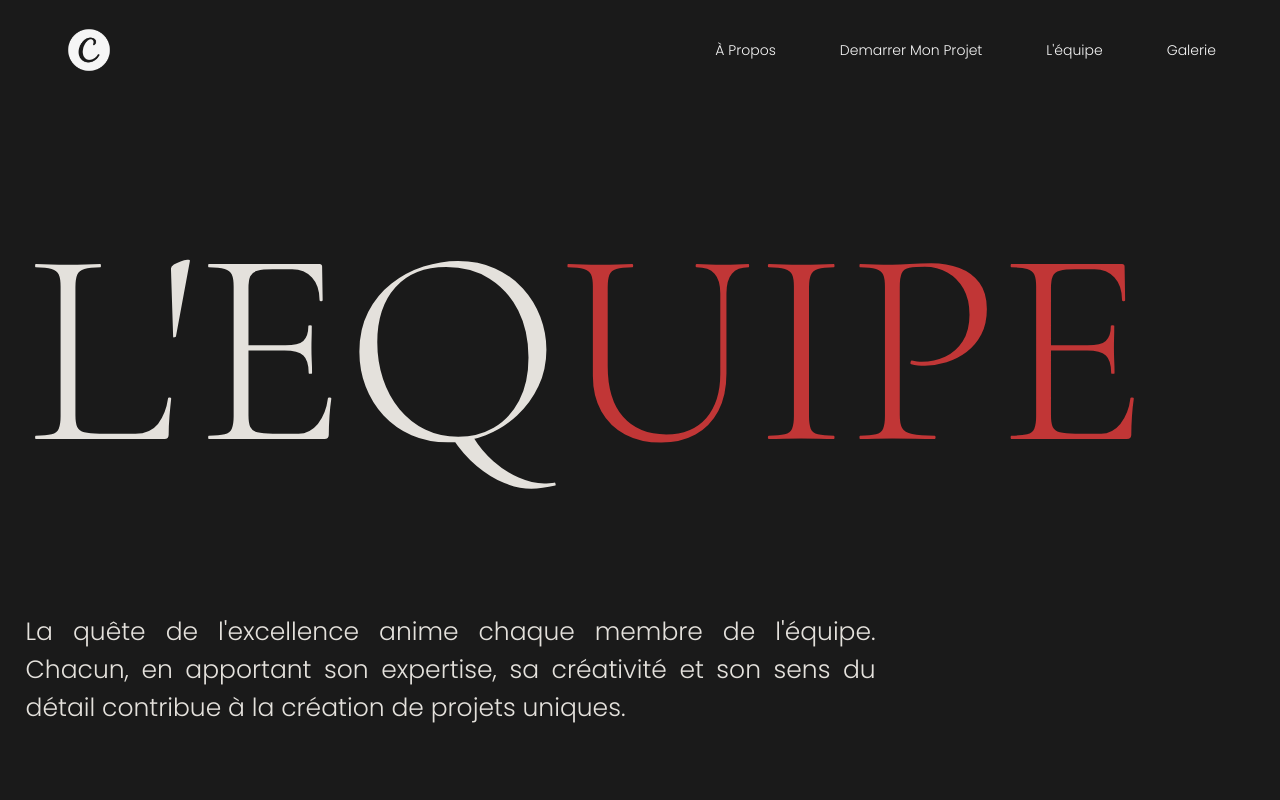
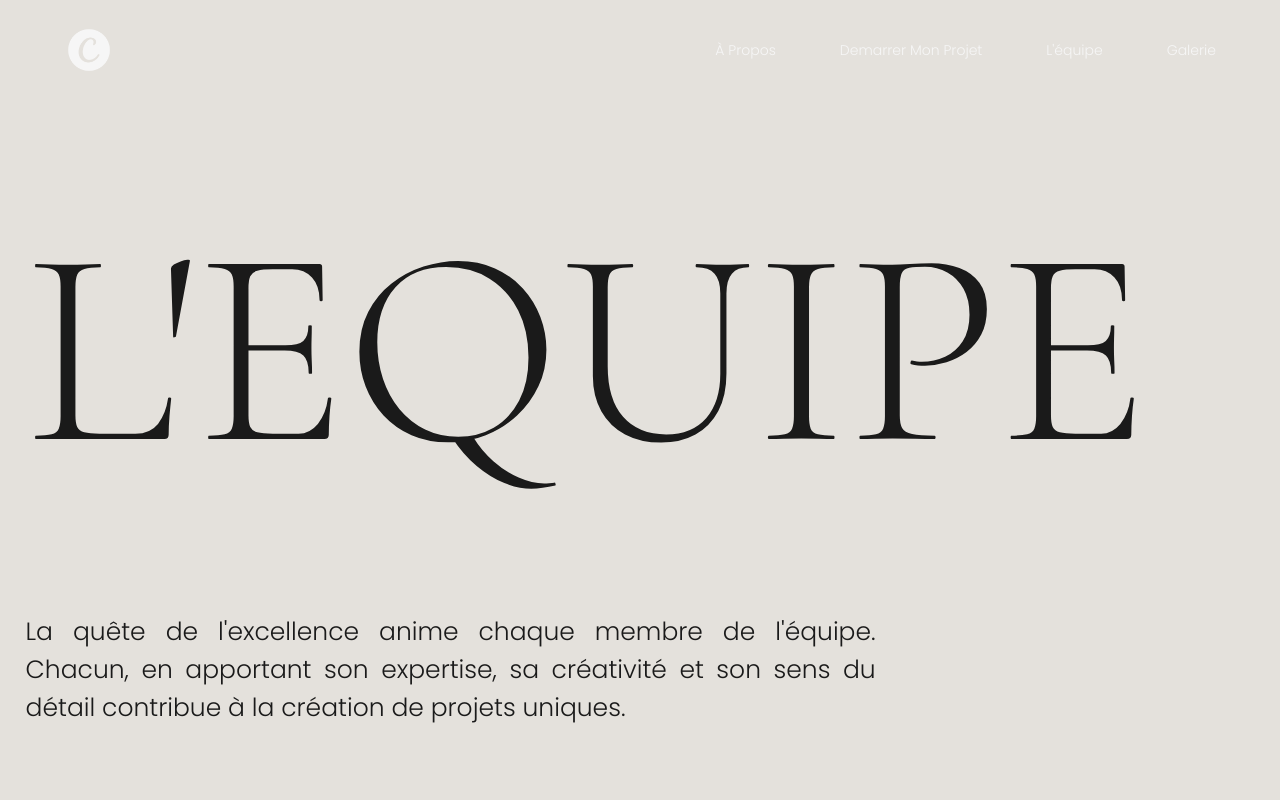
Before and after one commit to Scharlyopitz/CHEYSSOI-PARIS, a React (Vite) app: page /team in a window 1280 px wide. Shown: the top 800 px of the page. Built offline with nearby package versions, Linux system fonts and the light colour scheme.

Commit message:
Changement de couleur de chaque pages

```diff
--- a/src/sass/base/_reset.scss
+++ b/src/sass/base/_reset.scss
@@ -5,7 +5,6 @@
 }
 
 body {
-  background: $White;
   color: $White;
 
   &,
--- a/src/sass/pages/Home/_ebook.scss
+++ b/src/sass/pages/Home/_ebook.scss
@@ -1,9 +1,10 @@
 #ebook {
   position: relative;
-  background: $LightBlack;
+  background: $DarkGrey;
   padding: 10vh 2vw 0;
   display: flex;
   flex-direction: column;
+  color: $LightBlack;
 
   .container {
     display: flex;
@@ -19,7 +20,6 @@
         line-height: 270px;
 
         &:nth-child(2) {
-          color: $LightRed;
           padding-left: 592px;
         }
       }
--- a/src/sass/pages/_demarrerProjet.scss
+++ b/src/sass/pages/_demarrerProjet.scss
@@ -51,11 +51,6 @@
         h2 {
           text-align: start;
           font-size: 50px;
-
-          &:nth-child(2),
-          &:nth-child(3) {
-            color: $LightRed;
-          }
         }
       }
 
--- a/src/sass/pages/_galerie.scss
+++ b/src/sass/pages/_galerie.scss
@@ -1,4 +1,5 @@
 #galerie {
-  background: $LightBlack;
+  background: $DarkGrey;
   padding: 100px 0 0;
+  color: $LightBlack;
 }
--- a/src/sass/pages/_team.scss
+++ b/src/sass/pages/_team.scss
@@ -1,6 +1,6 @@
 #team {
-  background: $LightBlack;
-  color: $DarkGrey;
+  color: $LightBlack;
+  background: $DarkGrey;
   padding: 100px 2vw 0vh;
 
   header {
@@ -14,10 +14,6 @@
 
       h2 {
         font-size: 280px;
-
-        &:nth-child(2) {
-          color: $LightRed;
-        }
       }
     }
 
--- a/src/style/style.css
+++ b/src/style/style.css
@@ -40,7 +40,6 @@
 }
 
 body {
-  background: #f6f6f6;
   color: #f6f6f6;
 }
 body,
@@ -187,15 +186,12 @@ nav .menu .link:hover::after {
 
 #ConnextSection {
   position: relative;
-  background: #1a1a1a;
+  background: #e4e1dc;
   display: flex;
   flex-direction: column;
   justify-content: center;
   align-items: center;
-  color: #e4e1dc;
-}
-#ConnextSection .titleSection h2:last-child {
-  color: #ff0000;
+  color: #1a1a1a;
 }
 #ConnextSection p {
   width: 80vw;
@@ -209,10 +205,11 @@ nav .menu .link:hover::after {
 
 #ebook {
   position: relative;
-  background: #1a1a1a;
+  background: #e4e1dc;
   padding: 10vh 2vw 0;
   display: flex;
   flex-direction: column;
+  color: #1a1a1a;
 }
 #ebook .container {
   display: flex;
@@ -227,7 +224,6 @@ nav .menu .link:hover::after {
   line-height: 270px;
 }
 #ebook .container .title h2:nth-child(2) {
-  color: #c13636;
   padding-left: 592px;
 }
 #ebook .container .paragraph {
@@ -398,9 +394,6 @@ nav .menu .link:hover::after {
   text-align: start;
   font-size: 50px;
 }
-#demarrerprojet .formulaire .title .titleSection h2:nth-child(2), #demarrerprojet .formulaire .title .titleSection h2:nth-child(3) {
-  color: #c13636;
-}
 #demarrerprojet .formulaire .title span {
   font-weight: 300;
 }
@@ -473,13 +466,14 @@ nav .menu .link:hover::after {
 }
 
 #galerie {
-  background: #1a1a1a;
+  background: #e4e1dc;
   padding: 100px 0 0;
+  color: #1a1a1a;
 }
 
 #team {
-  background: #1a1a1a;
-  color: #e4e1dc;
+  color: #1a1a1a;
+  background: #e4e1dc;
   padding: 100px 2vw 0vh;
 }
 #team header {
@@ -493,9 +487,6 @@ nav .menu .link:hover::after {
 }
 #team header .titleContainer h2 {
   font-size: 280px;
-}
-#team header .titleContainer h2:nth-child(2) {
-  color: #c13636;
 }
 #team header p {
   text-align: justify;
```
Also changed, not shown: src/sass/pages/Home/_connextSection.scss (+2 -10 lines), 1 other file (tests, documents, lock files or other folders).
